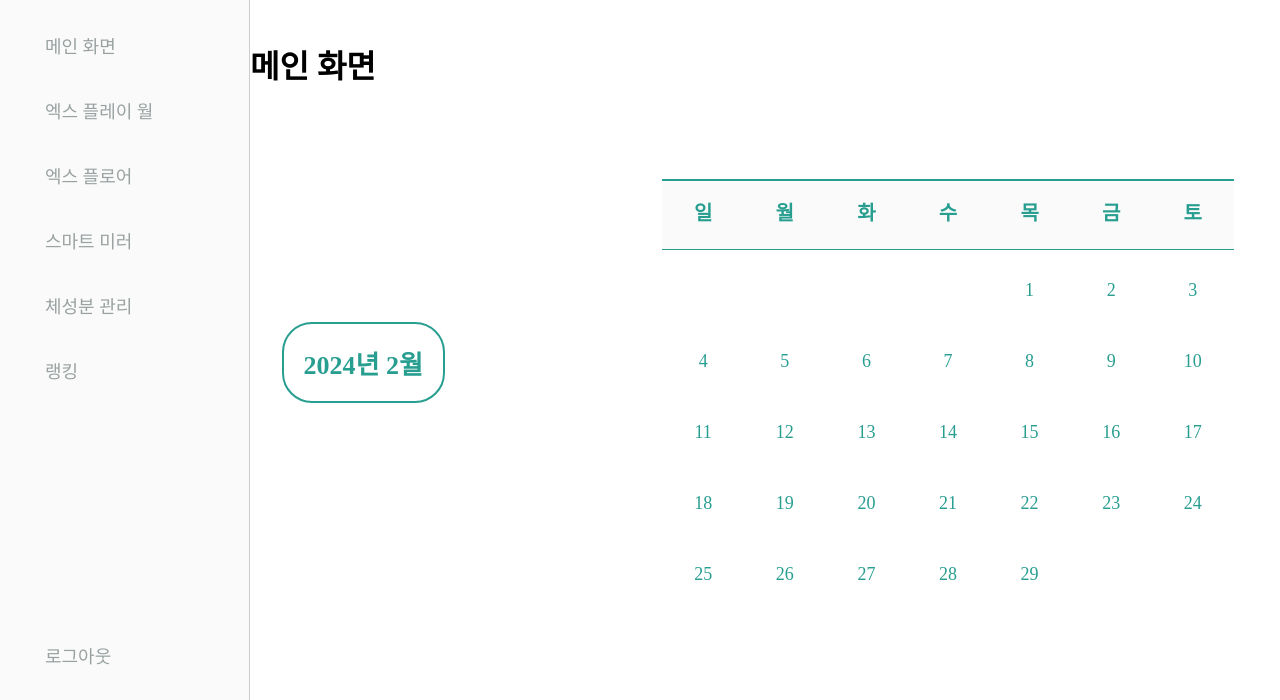
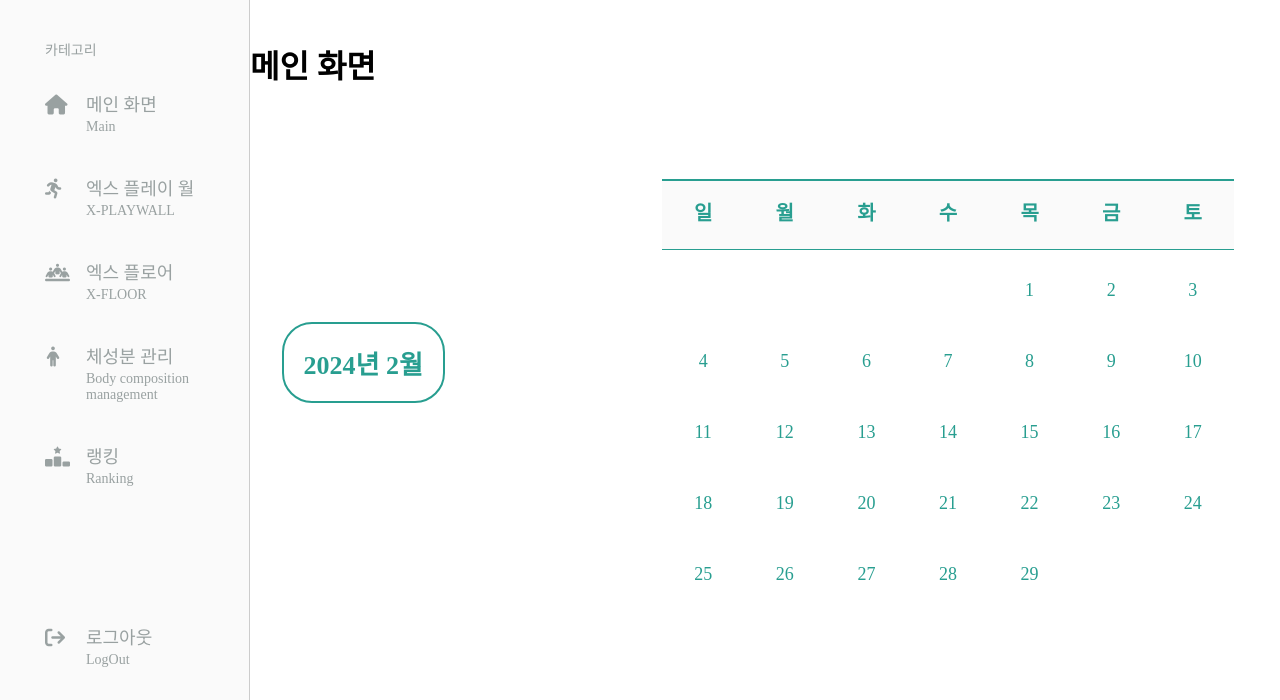
Before and after one commit to yhyg6969/NadeuriSmartMirror, a Django app: page /main/ in a window 1280 px wide; the page is wider, and only the part inside the window is pictured. Shown: the part 100-800 px from the top of that part. Run offline with Django 4.2, Linux system fonts and the light colour scheme; parts of the project's set-up code (start-up, migrations or seed data) failed here and were passed over; some web fonts are replaced.

Commit message:
edit main

```diff
--- a/main/templates/main.html
+++ b/main/templates/main.html
@@ -5,6 +5,7 @@
 
 {% block extrahead %}
 <link rel="stylesheet" href="{% static 'main.css' %}">
+<link rel="stylesheet" href="https://cdnjs.cloudflare.com/ajax/libs/font-awesome/6.5.1/css/all.min.css">
 {% endblock %}
 
 {% block content %}
@@ -26,13 +27,56 @@
     </header>
 
     <nav>
-        <a href="{% url 'main' %}">메인 화면</a>
-        <a href="{% url 'Xplaywall' %}">엑스 플레이 월</a>
-        <a href="{% url 'Xfloor' %}">엑스 플로어</a>
-        <a href="{% url 'smartmirror' %}">스마트 미러</a>
-        <a href="{% url 'inbody' %}">체성분 관리</a>
-        <a href="{% url 'ranking' %}">랭킹</a>
-        <a href="{% url 'login' %}">로그아웃</a>
+        <p>카테고리</p>
+        <a href="{% url 'main' %}">
+            <span><i class="fa-solid fa-house"></i></span>
+            <span>
+                <div class="Title">메인 화면</div>
+                <div class="subTitle">Main</div>
+            </span>
+        </a>
+        <a href="{% url 'Xplaywall' %}">
+            <span><i class="fa fa-solid fa-person-running"></i></span>
+            <span>
+                <div class="Title">엑스 플레이 월</div>
+                <div class="subTitle">X-PLAYWALL</div>
+            </span>
+        </a>
+
+        <a href="{% url 'Xfloor' %}">
+            <span><i class="fa-solid fa-people-line"></i></span>
+            <span>
+                <div class="Title">엑스 플로어</div>
+                <div class="subTitle">X-FLOOR</div>
+            </span>
+        </a>
+
+        <a href="{% url 'inbody' %}">
+            <span><i class="fa-solid fa-person"></i></span>
+            <span>
+                <div class="Title">체성분 관리</div>
+                <div class="subTitle">Body composition management</div>
+            </span>
+        </a>
+
+        <a href="{% url 'ranking' %}">
+            <span><i class="fa-solid fa-ranking-star"></i></span>
+            <span>
+                <div class="Title">랭킹</div>
+                <div class="subTitle">Ranking</div>
+            </span>
+        </a>
+
+        <a href="{% url 'login' %}">
+            <span><i class="fa-solid fa-arrow-right-from-bracket"></i></span>
+            <span>
+                <div class="Title">로그아웃</div>
+                <div class="subTitle">LogOut</div>
+            </span>
+        </a>
+
+        <!--         <a href="{% url 'smartmirror' %}">스마트 미러</a>
+     -->
     </nav>
 
     <main>
--- a/main/views.py
+++ b/main/views.py
@@ -3,7 +3,7 @@ from django.contrib import messages
 from django.db.models import Sum, F
 from datetime import datetime, timedelta
 from django.utils import timezone
-from .models import GameRecord, Student
+from .models import GameRecord, Student, InBodyRecord
 from django.http import HttpResponse
 
 def main(request):
@@ -87,7 +87,7 @@ def popup_modal(request):
         # Check if there are matching records
         if not records.exists():
             # No records found for the specified date, render a response with an error message
-            error_message = "해당 날짜에 기록된 활동이 없습니다"
+            error_message = "No activity records found for the specified date."
             return render(request, 'popup_modal.html', {'error_message': error_message})
 
         # Calculate total activity time in seconds
```
